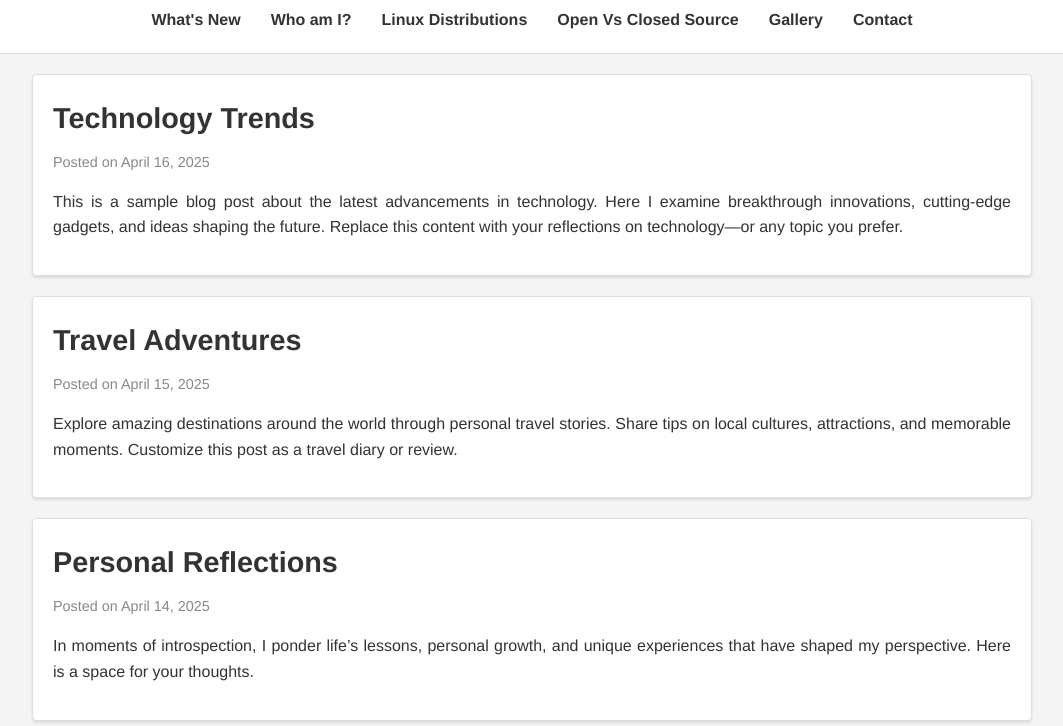
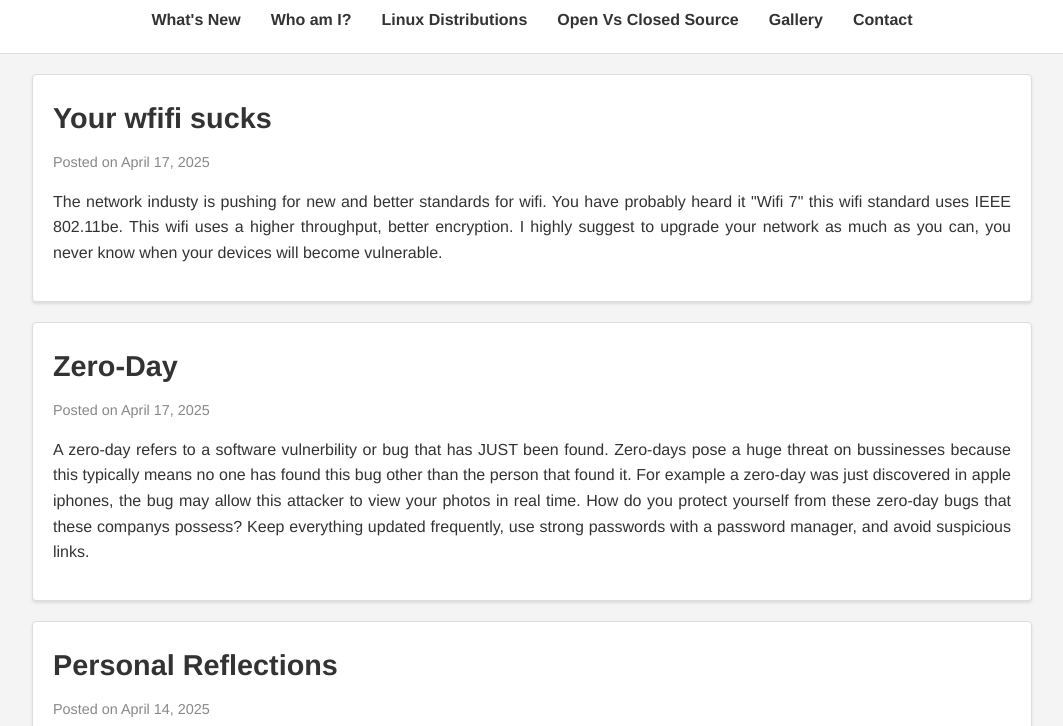
Before and after one commit to What-Is-Linux-lol/mywebsite, a plain HTML site: page index.html in a window 1280 px wide. Shown: the part 74-800 px from the top of the page, without its empty margins (108-1171 px from the left). Drawn offline with Linux system fonts and the light colour scheme.

Commit message:
Update index.html

```diff
--- a/index.html
+++ b/index.html
@@ -194,21 +194,24 @@
     <!-- Blog Section -->
     <section id="blog">
       <article class="post">
-        <h2>Technology Trends</h2>
-        <p class="date">Posted on April 16, 2025</p>
+        <h2>Your wfifi sucks</h2>
+        <p class="date">Posted on April 17, 2025</p>
         <p>
-          This is a sample blog post about the latest advancements in technology.
-          Here I examine breakthrough innovations, cutting-edge gadgets, and ideas
-          shaping the future. Replace this content with your reflections on technology—or any topic you prefer.
+          The network industy is pushing for new and better standards for wifi.
+          You have probably heard it "Wifi 7" this wifi standard uses IEEE 802.11be. This wifi uses a higher throughput, better encryption.
+          I highly suggest to upgrade your network as much as you can, you never know when your devices will become vulnerable.
         </p>
       </article>
 
       <article class="post">
-        <h2>Travel Adventures</h2>
-        <p class="date">Posted on April 15, 2025</p>
+        <h2>Zero-Day</h2>
+        <p class="date">Posted on April 17, 2025</p>
         <p>
-          Explore amazing destinations around the world through personal travel stories.
-          Share tips on local cultures, attractions, and memorable moments. Customize this post as a travel diary or review.
+          A zero-day refers to a software vulnerbility or bug that has JUST been found.
+          Zero-days pose a huge threat on bussinesses because this typically means no one has found this bug other than
+          the person that found it. For example a zero-day was just discovered in apple iphones, the bug may allow this attacker to view
+          your photos in real time. How do you protect yourself from these zero-day bugs that these companys possess?
+          Keep everything updated frequently, use strong passwords with a password manager, and avoid suspicious links.
         </p>
       </article>
 
```
